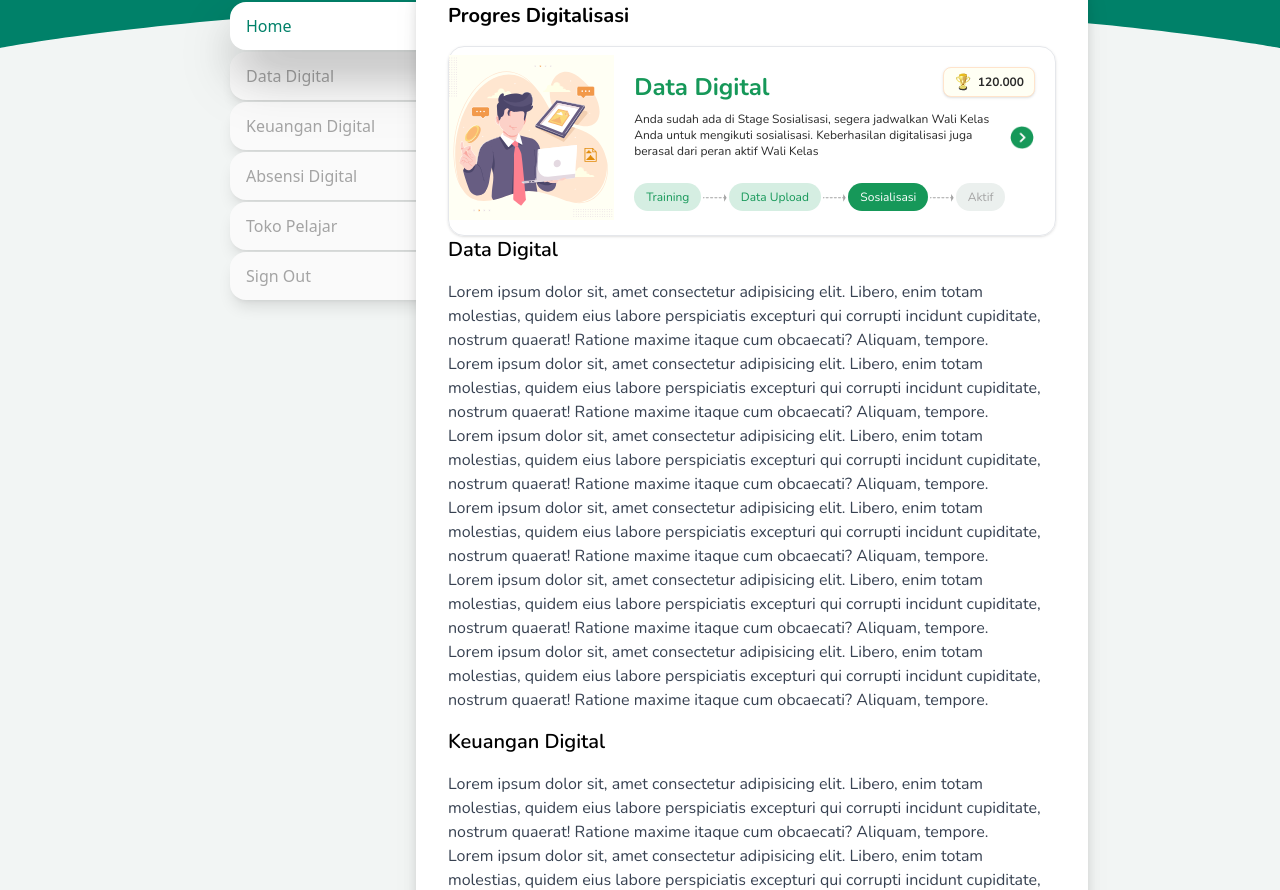
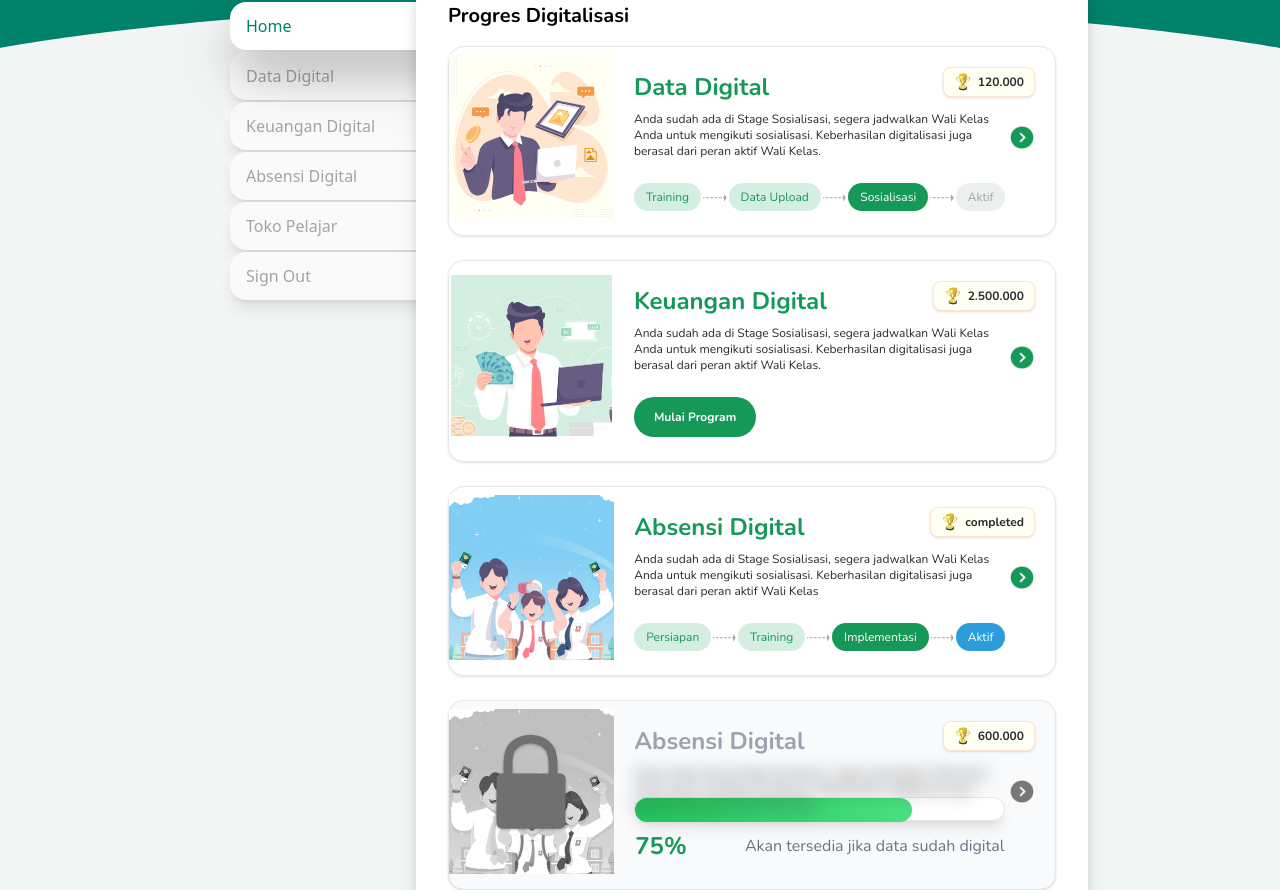
Before and after one commit to alfieqashwa/next-kepsek-report, a Next.js app: page /mulai in a window 1280 px wide. Shown: the part 206-1096 px from the top of the page. Built offline with nearby package versions, Linux system fonts and the light colour scheme.

Commit message:
[done] design all cards on home page

```diff
--- a/pages/mulai.tsx
+++ b/pages/mulai.tsx
@@ -7,11 +7,11 @@ const MulaiPage: NextPage = () => {
   return (
     <Layout>
 
-      <div>
-        <h2 className="text-3xl font-bold text-black md:text-xl">Progres Digitalisasi</h2>
+      <h2 className="text-3xl font-bold text-black capitalize md:text-xl">Progres Digitalisasi</h2>
 
+      <div className="space-y-6" id="home">
         {/* Data Digital Card */}
-        <section className="relative pr-4 mt-4 border shadow rounded-2xl" id="home">
+        <section className="relative pr-4 mt-4 border shadow rounded-2xl">
           <div className="absolute right-5 top-5">
             <div className="bg-[#FFFFF4] space-x-1 font-primary rounded-lg shadow flex justify-items-center items-center py-1 px-2.5 border border-[#FFE4CC]">
               <Image src="/images/layer-1.svg" alt="trophy" width={20} height={20} />
@@ -23,25 +23,135 @@ const MulaiPage: NextPage = () => {
               <Image src="/images/data.svg" width={200} height={200} alt="data-digital" />
             </span>
             <div className='py-6 ml-5'>
-              <h3 className="text-[#169859] font-bold text-2xl">Data Digital</h3>
-              <p className='mt-2 text-xs text-meteorite'>Anda sudah ada di Stage Sosialisasi, segera jadwalkan Wali Kelas Anda untuk mengikuti sosialisasi. Keberhasilan digitalisasi juga berasal dari peran aktif Wali Kelas</p>
+              <h3 className="text-[#169859] font-bold text-2xl capitalize">Data Digital</h3>
+              <p className='mt-2 text-xs text-meteorite'>Anda sudah ada di Stage Sosialisasi, segera jadwalkan Wali Kelas Anda untuk mengikuti sosialisasi. Keberhasilan digitalisasi juga berasal dari peran aktif Wali Kelas.</p>
               <div className='flex flex-row items-center mt-6'>
-                <button className="bg-[#D5EEE2] text-[#169859] px-3 py-1.5 rounded-full text-xs whitespace-nowrap">Training</button>
+                <button className="bg-[#D5EEE2] text-[#169859] px-3 py-1.5 rounded-full text-xs whitespace-nowrap capitalize">Training</button>
                 <span className='px-0.5'>
                   <Image src="/images/arrow.svg" width={25} height={10} alt="arrow" />
                 </span>
-                <button className="bg-[#D5EEE2] text-[#169859] px-3 py-1.5 rounded-full text-xs whitespace-nowrap">Data Upload</button>
+                <button className="bg-[#D5EEE2] text-[#169859] px-3 py-1.5 rounded-full text-xs whitespace-nowrap capitalize">Data Upload</button>
                 <span className='px-0.5'>
                   <Image src="/images/arrow.svg" width={25} height={10} alt="arrow" />
                 </span>
-                <button className="bg-[#169859] text-white px-3 py-1.5 rounded-full text-xs whitespace-nowrap">Sosialisasi</button>
+                <button className="bg-[#169859] text-white px-3 py-1.5 rounded-full text-xs whitespace-nowrap capitalize">Sosialisasi</button>
                 <span className='px-0.5'>
                   <Image src="/images/arrow.svg" width={25} height={10} alt="arrow" />
                 </span>
-                <button className="text-[#A4A4A4] bg-[#EBF0EE] px-3 py-1.5 rounded-full text-xs whitespace-nowrap">Aktif</button>
+                <button className="text-[#A4A4A4] bg-[#EBF0EE] px-3 py-1.5 rounded-full text-xs whitespace-nowrap capitalize">Aktif</button>
               </div>
             </div>
             <span>
+              <Image src="/images/icon-btn-next-green.png" width={80} height={80} alt="green-btn-next" />
+            </span>
+          </div>
+        </section>
+
+        {/* Keuangan Digital Card */}
+        <section className="relative pr-4 mt-4 border shadow rounded-2xl">
+          <div className="absolute right-5 top-5">
+            <div className="bg-[#FFFFF4] space-x-1 font-primary rounded-lg shadow flex justify-items-center items-center py-1 px-2.5 border border-[#FFE4CC]">
+              <Image src="/images/layer-1.svg" alt="trophy" width={20} height={20} />
+              <p className='text-xs font-bold text-meteorite'>2.500.000</p>
+            </div>
+          </div>
+          <div className='flex items-center justify-center'>
+            <span className='w-4/6'>
+              <Image src="/images/keuangan.svg" width={200} height={200} alt="keuangan-digital" />
+            </span>
+            <div className='py-6 ml-5'>
+              <h3 className="text-[#169859] font-bold text-2xl capitalize">Keuangan Digital</h3>
+              <p className='mt-2 text-xs text-meteorite'>Anda sudah ada di Stage Sosialisasi, segera jadwalkan Wali Kelas Anda untuk mengikuti sosialisasi. Keberhasilan digitalisasi juga berasal dari peran aktif Wali Kelas.</p>
+              <div className='flex flex-row items-center mt-6'>
+                <button className="text-white bg-[#169859] text-xs font-bold py-3 px-5 rounded-full capitalize">mulai program</button>
+              </div>
+            </div>
+            <span>
+              <Image src="/images/icon-btn-next-green.png" width={80} height={80} alt="green-btn-next" />
+            </span>
+          </div>
+        </section>
+
+        {/* Absensi Digital Card */}
+        <section className="relative pr-4 mt-4 border shadow rounded-2xl">
+          <div className="absolute right-5 top-5">
+            <div className="bg-[#FFFFF4] space-x-1 font-primary rounded-lg shadow flex justify-items-center items-center py-1 px-2.5 border border-[#FFE4CC]">
+              <Image src="/images/layer-1.svg" alt="trophy" width={20} height={20} />
+              <p className='text-xs font-bold text-meteorite'>completed</p>
+            </div>
+          </div>
+          <div className='flex items-center justify-center'>
+            <span className='w-4/6'>
+              <Image src="/images/absensi.svg" width={200} height={200} alt="absensi-digital" />
+            </span>
+            <div className='py-6 ml-5'>
+              <h3 className="text-[#169859] font-bold text-2xl capitalize">Absensi Digital</h3>
+              <p className='mt-2 text-xs text-meteorite'>Anda sudah ada di Stage Sosialisasi, segera jadwalkan Wali Kelas Anda untuk mengikuti sosialisasi. Keberhasilan digitalisasi juga berasal dari peran aktif Wali Kelas</p>
+              <div className='flex flex-row items-center mt-6'>
+                <button className="bg-[#D5EEE2] text-[#169859] px-3 py-1.5 rounded-full text-xs whitespace-nowrap capitalize">persiapan</button>
+                <span className='px-0.5'>
+                  <Image src="/images/arrow.svg" width={25} height={10} alt="arrow" />
+                </span>
+                <button className="bg-[#D5EEE2] text-[#169859] px-3 py-1.5 rounded-full text-xs whitespace-nowrap capitalize">training</button>
+                <span className='px-0.5'>
+                  <Image src="/images/arrow.svg" width={25} height={10} alt="arrow" />
+                </span>
+                <button className="bg-[#169859] text-white px-3 py-1.5 rounded-full text-xs whitespace-nowrap capitalize">implementasi</button>
+                <span className='px-0.5'>
+                  <Image src="/images/arrow.svg" width={25} height={10} alt="arrow" />
+                </span>
+                <button className="text-white bg-[#2D9CDB] px-3 py-1.5 rounded-full text-xs whitespace-nowrap capitalize">aktif</button>
+              </div>
+            </div>
+            <span>
+              <Image src="/images/icon-btn-next-green.png" width={80} height={80} alt="green-btn-next" />
+            </span>
+          </div>
+        </section>
+
+        {/* DISABLED Absensi Digital Card -- Example */}
+        <section className="relative pr-4 mt-4 border shadow rounded-2xl bg-gray-50">
+          <div className="absolute right-5 top-5">
+            <div className="bg-[#FFFFF4] space-x-1 font-primary rounded-lg shadow flex justify-items-center items-center py-1 px-2.5 border border-[#FFE4CC]">
+              <Image src="/images/layer-1.svg" alt="trophy" width={20} height={20} />
+              <p className='text-xs font-bold text-meteorite'>600.000</p>
+            </div>
+          </div>
+          <div className='relative flex items-center justify-center'>
+            <span className='w-4/6 grayscale'>
+              <Image src="/images/absensi.svg" width={200} height={200} alt="absensi-digital" className="" />
+            </span>
+            <span className='absolute inset-8'>
+              <Image src="/images/lock.svg" width={100} height={100} alt="absensi-digital" />
+            </span>
+            <div className='relative py-6 ml-5'>
+              {/* Progress Bar */}
+              <div className="absolute w-full h-6 bg-white border rounded-full shadow-lg inset-y-24">
+                <div className="h-6 rounded-full bg-gradient-to-r from-green-500 to-green-400" style={{ width: "75%" }}></div>
+                <div className="flex items-center justify-between mt-2">
+                  <p className="text-[#169859] font-bold text-2xl">75%</p>
+                  <p className="text-gray-500">Akan tersedia jika data sudah digital</p>
+                </div>
+              </div>
+              <h3 className="text-2xl font-bold text-gray-400 capitalize">Absensi Digital</h3>
+              <p className='mt-2 text-xs text-meteorite blur'>Anda sudah ada di Stage Sosialisasi, segera jadwalkan Wali Kelas Anda untuk mengikuti sosialisasi. Keberhasilan digitalisasi juga berasal dari peran aktif Wali Kelas</p>
+              <div className='flex flex-row items-center invisible mt-6'>
+                <button className="bg-[#D5EEE2] text-[#169859] px-3 py-1.5 rounded-full text-xs whitespace-nowrap capitalize">persiapan</button>
+                <span className='px-0.5'>
+                  <Image src="/images/arrow.svg" width={25} height={10} alt="arrow" />
+                </span>
+                <button className="bg-[#D5EEE2] text-[#169859] px-3 py-1.5 rounded-full text-xs whitespace-nowrap capitalize">training</button>
+                <span className='px-0.5'>
+                  <Image src="/images/arrow.svg" width={25} height={10} alt="arrow" />
+                </span>
+                <button className="bg-[#169859] text-white px-3 py-1.5 rounded-full text-xs whitespace-nowrap capitalize">implementasi</button>
+                <span className='px-0.5'>
+                  <Image src="/images/arrow.svg" width={25} height={10} alt="arrow" />
+                </span>
+                <button className="text-white bg-[#2D9CDB] px-3 py-1.5 rounded-full text-xs whitespace-nowrap capitalize">aktif</button>
+              </div>
+            </div>
+            <span className="grayscale">
               <Image src="/images/icon-btn-next-green.png" width={80} height={80} alt="green-btn-next" />
             </span>
           </div>
```
